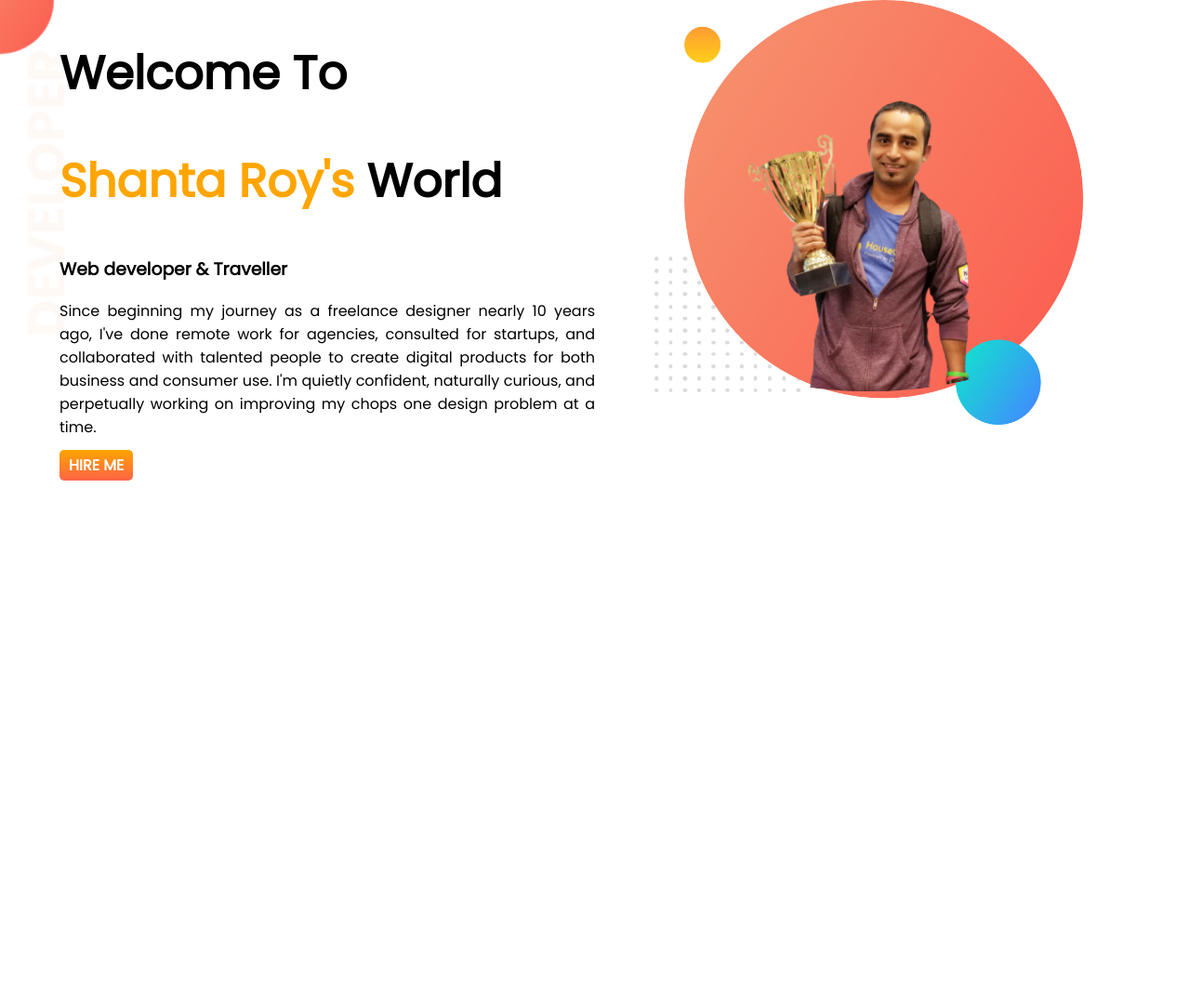
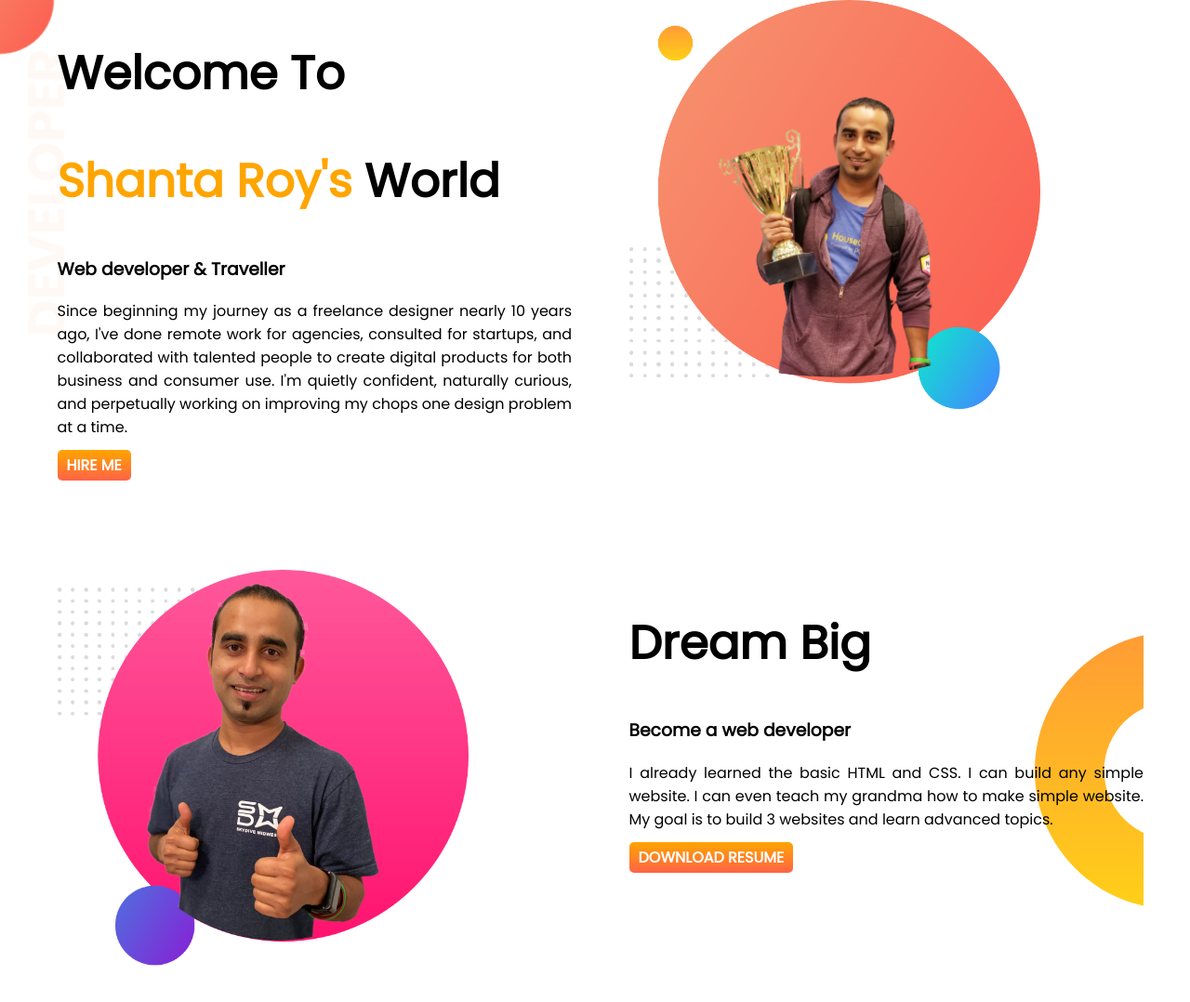
Before and after one commit to Shantaroy07/developer-portfolio, a plain HTML site: page Index.html in a window 1280 px wide. Shown: the whole page at 93% size. Before the commit the page ends 800 px from the top, so only its background shows below. Drawn offline with Linux system fonts and the light colour scheme.

Commit message:
dream-big-added

```diff
--- a/Index.html
+++ b/Index.html
@@ -33,6 +33,24 @@
             <img src="images/jhanker_bg.png" alt="">
         </div>
     </section>
+    <section class="dream-big">
+        <div class="half-width">
+            <img src="images/jhankar2.png" alt="">
+        </div>
+        <div class="half-width">
+            <h1> Dream Big</h1>
+            <h3>Become a web developer</h3>
+            <p class="paragraph"> I already learned the basic HTML and CSS. I can build any simple website. I can even
+                teach my grandma how to make simple website. My goal is to build 3 websites and learn advanced topics.
+            </p>
+            <a class="link-button" target="_blank" href="https://www.linkedin.com/in/shanta-roy-152376179">DOWNLOAD
+                RESUME</a>
+
+
+
+        </div>
+
+    </section>
 </body>
 
 </html>
--- a/style.css
+++ b/style.css
@@ -1,6 +1,7 @@
 body {
     font-family: 'Poppins', sans-serif;
     margin: 0;
+    margin-right: 50px;
 }
 
 h1 {
@@ -14,6 +15,7 @@ h1 {
 
 section {
     display: flex;
+    margin-bottom: 100px;
 
 
 }
@@ -45,3 +47,9 @@ section {
     background-repeat: no-repeat;
 
 }
+
+.dream-big {
+    background-image: url(images/dream-bg.png);
+    background-repeat: no-repeat;
+    background-position: right;
+}
```
